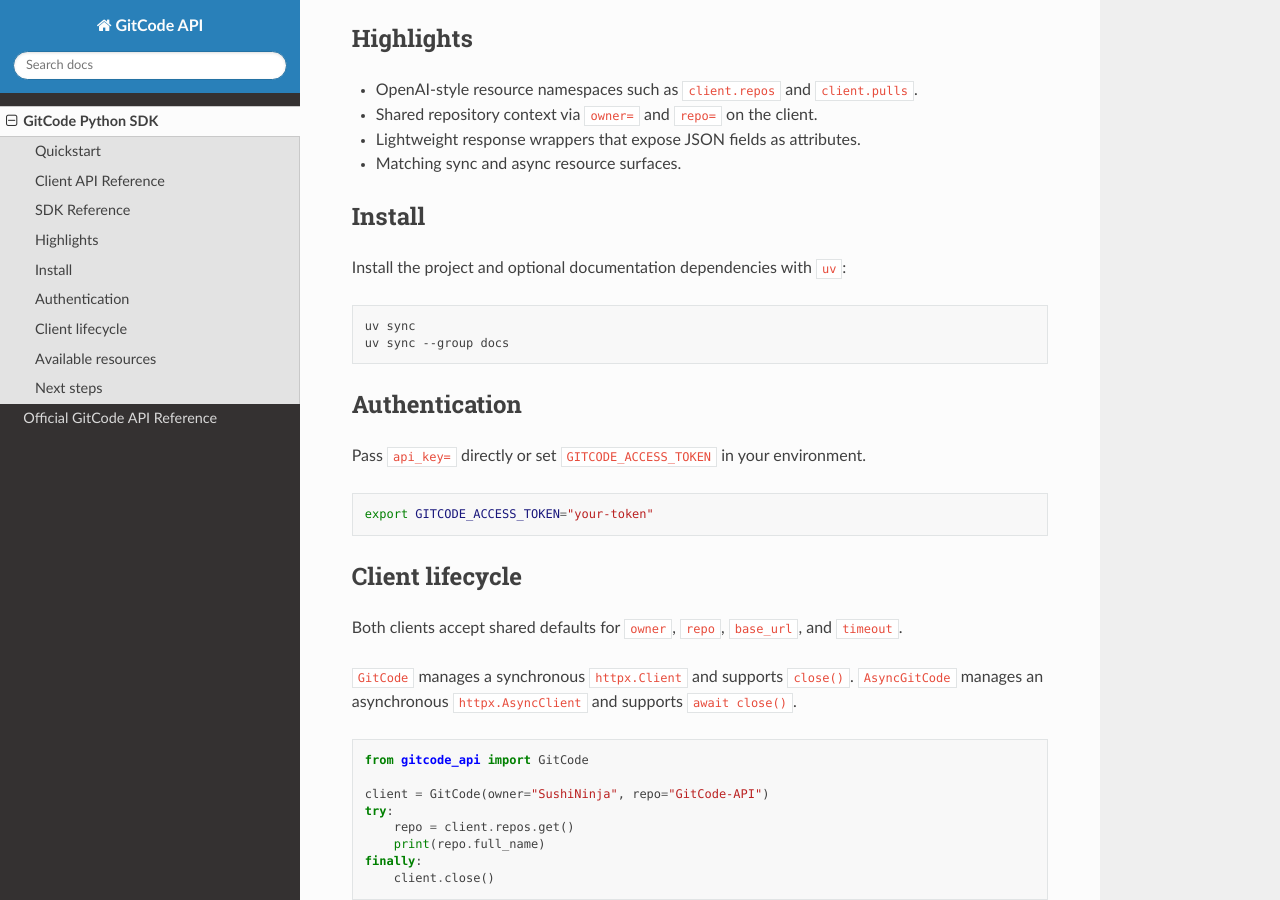
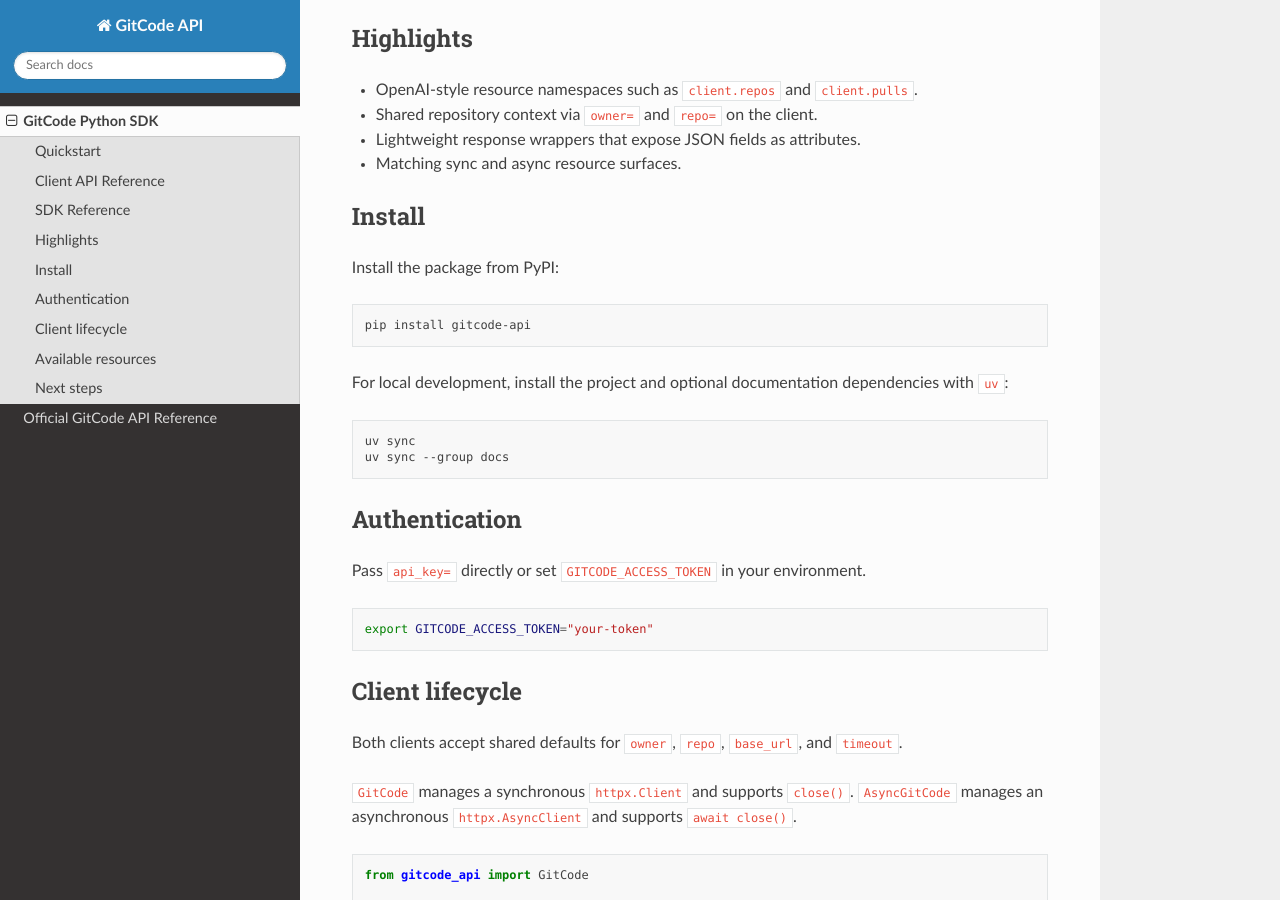
Before and after one commit to Trenza1ore/GitCode-API, a Sphinx documentation site: the page built from docs/sdk/index.rst, in a window 1280 px wide and 900 px high, scrolled down 608 px. Built offline with Sphinx 7.4.7 and the Read the Docs theme 3.1.0, drawn with Linux system fonts in a browser that asks for light colours.

```diff
--- a/docs/sdk/index.rst
+++ b/docs/sdk/index.rst
@@ -24,7 +24,14 @@ Highlights
 Install
 -------
 
-Install the project and optional documentation dependencies with ``uv``:
+Install the package from PyPI:
+
+.. code-block:: bash
+
+   pip install gitcode-api
+
+For local development, install the project and optional documentation
+dependencies with ``uv``:
 
 .. code-block:: bash
 
```
Also changed, not shown: README.md (+7 -1 lines), README.zh.md (+7 -1 lines).
